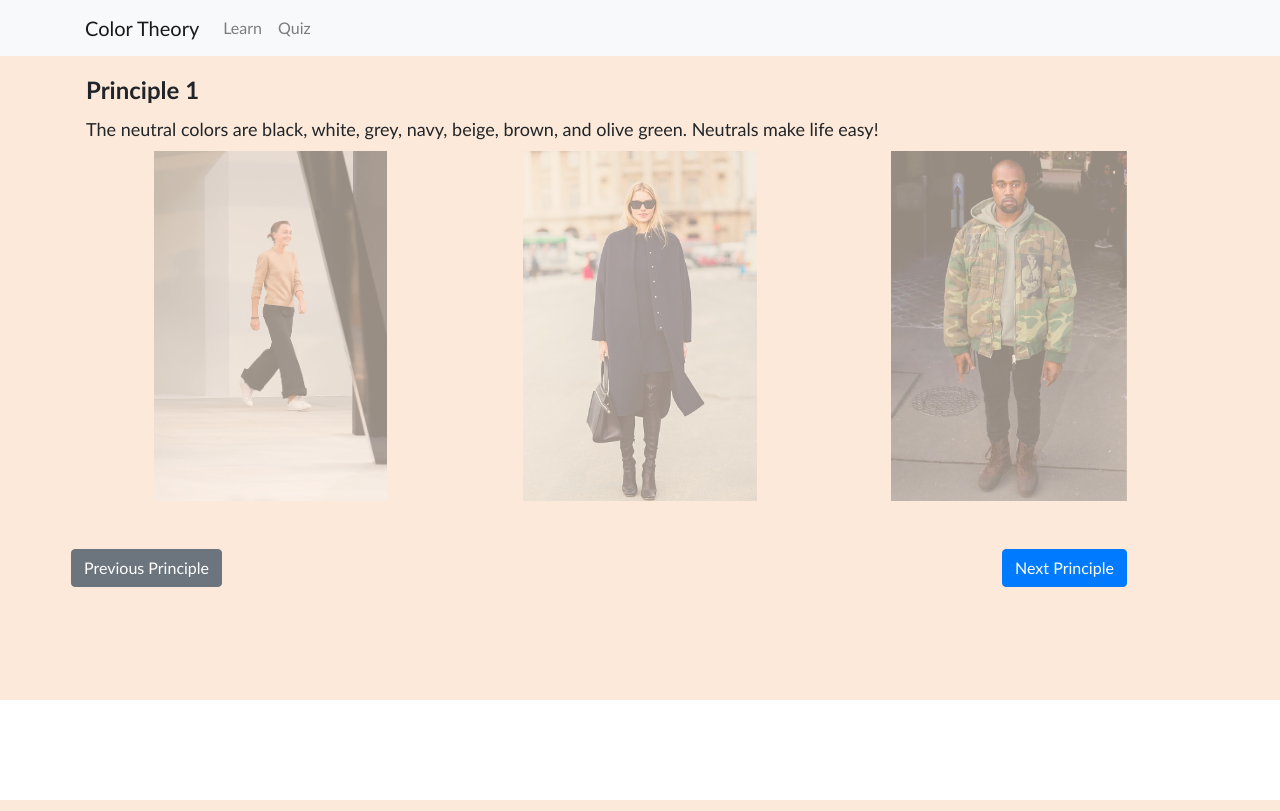
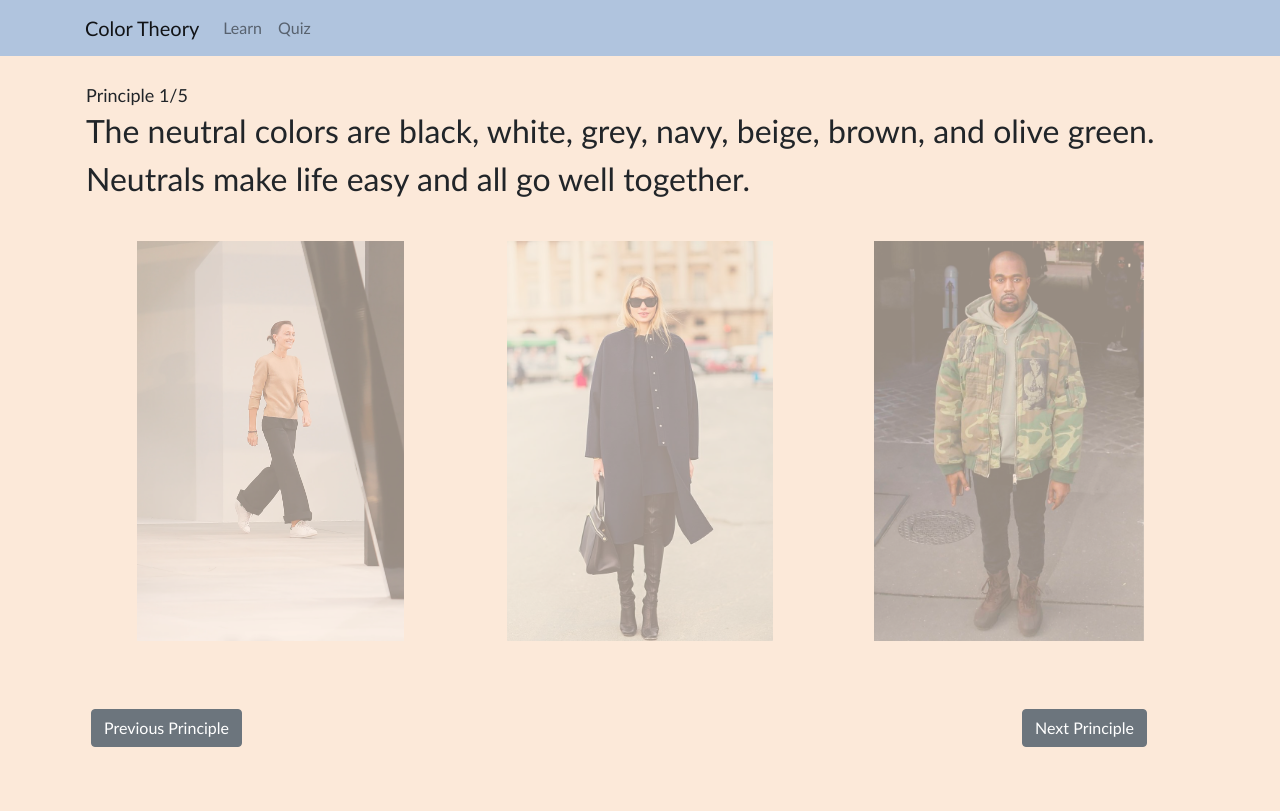
Before and after one commit to ldobrovic/ui-color-theory, a Flask app: page /learn/1 in a window 1280 px wide. Run offline with Flask 2, Linux system fonts and the light colour scheme; some libraries are stand-ins or nearby versions.

Commit message:
UI/graphic design for learn section

```diff
--- a/server.py
+++ b/server.py
@@ -32,11 +32,11 @@ user_answers = {
 lessons = [
     {
         "id": "0",
-        "text": "Advance through the slides to learn principles. Hover over the images to learn more!",
+        "text": "Advance through the lessons to learn the principles of color theory for fashion. On each page, hover over the images to learn more.",
     },
     {
         "id": "1",
-        "text": "The neutral colors are black, white, grey, navy, beige, brown, and olive green. Neutrals make life easy!",
+        "text": "The neutral colors are black, white, grey, navy, beige, brown, and olive green. Neutrals make life easy and all go well together.",
         "examples": [
             {
                 "description": "British designer Phoebe Philo combines the neutrals beige, black, and white into a simple yet put-together look.",
@@ -69,7 +69,7 @@ lessons = [
     },
     {
         "id": "3",
-        "text": "On a color wheel, colors next to each other (analogous colors) go well together! ",
+        "text": "On a color wheel, colors next to each other are called analogous colors. Analogous colors go very well together.",
         "examples": [
             {
                 "description": "Color wheel",
@@ -87,7 +87,7 @@ lessons = [
     },
     {
         "id": "4",
-        "text": "When in doubt, pick a few neutrals and a hint of color!",
+        "text": "When in doubt, pick a few neutral colors and a hint of a bright non-neutral.",
         "examples": [
             {
                 "description": "This outfit consits mostly of the neutrals beige and white, but adds a pop of pink footwear.",
@@ -105,7 +105,7 @@ lessons = [
     },
     {
         "id": "5",
-        "text": "Never be afraid of color",
+        "text": "Never be afraid of color.",
         "examples": [
             {
                 "description": "Rapper A$AP Rocky sports a daring pink Loewe tuxedo with a classic white shirt and sneakers at the 2019 pre-Grammys gala.",
--- a/static/learn.js
+++ b/static/learn.js
@@ -3,8 +3,46 @@
 
 $(document).ready(function(){
 
+    num_images = document.getElementsByClassName('img_tag').length
+    a = Array(num_images).fill(0)
+    descriptions = document.getElementsByClassName('img_description');
+
+    for (let i=0; i<descriptions.length; i++) {
+        console.log(descriptions[i]);
+        id = $(descriptions[i]).attr("id")[1];
+
+        images = document.getElementsByClassName('img_tag');
+        for (let j=0; j<images.length; j++) {
+            img_id = $(images[j]).attr("id")[1];
+            if (id == img_id) {
+                $(descriptions[i]).width($(images[j]).width());
+                left_marg = $(images[j]).css("margin-left");
+                left_marg = parseFloat(left_marg.slice(0, -1));
+                console.log(left_marg);
+                $(descriptions[i]).css(
+                    "top", $(images[j]).height() - $(descriptions[i]).height()
+                )
+                $(descriptions[i]).css(
+                    "left", left_marg
+                )
+            }
+        }
+    }
+
+
     $(".img_hover").hover(function() {
-        $(this).addClass('full_opacity');
+        child = $(this).children().css({"class": "img_tag"});
+        id = $(child[0]).attr("id")[1];
+        $(child[0]).addClass("full_opacity");
+        width = $(child[0]).width()
+        a[id-1] = 1
+        let result = a.every(function (e) {
+            return e == 1;
+        })
+        if (result) {
+            $("#next_btn").removeClass("btn-secondary");
+            $("#next_btn").addClass("btn-primary");
+        }
     })
 
     $('img').mapster({
--- a/static/main.css
+++ b/static/main.css
@@ -1,12 +1,40 @@
+html {
+  background-color: #fce9d9;
+}
+
 body {
   font-family: "Trebuchet MS";
+}
+
+.navstyle {
+  background-color: lightsteelblue !important;
 }
 
 .quiz-container {
   padding: 1em;
 }
+
+.learn_buttons {
+  /* margin-top: 60px; */
+  padding-top: 10px;
+  padding-left: 10px;
+}
+
+.learn_top {
+  margin-top: 10px;
+  margin-bottom: 30px;
+}
+
+.principle_num{
+  font-size: large;
+  font-weight: 100;
+  margin-bottom: -10px;
+}
+
 .principle{
-  font-size: large;
+  font-size: xx-large;
+  font-weight: light;
+  margin-bottom: 30px;
 }
 
 .quiz-header {
@@ -87,58 +115,60 @@ body {
   padding-right: 55px;
   padding-left: 30px;
 }
+
+.img_hover {
+  position: relative;
+}
+
 .img_wrap {
-  max-height: 350px;
-  /* opacity: 0.3; */
+  max-height: 400px;
+  position: relative;
+  display: block;
+  opacity: 0.4;
+
+  margin: auto;
+
+  transition: opacity 0.3s linear, visibility 0.3s linear;
 }
+
 
 .img_description {
   position: absolute;
-  top: 10;
-  bottom: 0;
-  left: -10;
-  right: 0;
-  /* background: rgba(213, 224, 231, 0.72); */
-  /* color: brown; */
-  background: rgba(235, 235, 235, 0.72);
+  /* top: 100%; */
+  /* left: 100%; */
+  width: 100%;
+  background: rgba(235, 235, 235, 0.9);
   color: black;
   visibility: hidden;
-  opacity: 0;
 
   /* transition effect. not necessary */
-  transition: opacity 0.2s, visibility 0.2s;
+  /* transition: opacity 0.3s linear, visibility 0.3s linear; */
 }
 
-.img_hover, .wheel{
+.learn_wheel {
+  display: inline-block;
+  padding-top: 100px;
+}
+
+.full_opacity{
+  opacity: 1.0 !important;
+}
+
+.wheel{
   opacity: 0.4;
 }
 
-.img_hover:hover {
-  opacity: 1;
+.img_hover {
+  justify-content: center;
+  text-align: center;
 }
 
 .img_hover:hover .img_description {
   visibility: visible;
   opacity: 1;
+
+  transition: all 0.3s ease-in-out;
 }
-
-/* .img_hover:hover .img_wrap{
-  opacity: 1;
-} */
-
-/* .img_wrap:hover + .img_description {
-  visibility: visible;
-  opacity: 1;
-}
-.img_description:hover {
-  opacity: 1;
-}
-.img_description:hover .img_wrap{
-  opacity: 1;
-}
-.img_wrap:hover {
-  opacity: 1;
-} */
 
 .prev_margin {
   margin-right: 780px;
--- a/templates/layout.html
+++ b/templates/layout.html
@@ -26,7 +26,7 @@
   </head>
   <body>
     <div class="container1">
-      <nav class="navbar navbar-expand-lg navbar-light bg-light">
+      <nav class="navbar navbar-expand-lg navbar-light bg-light navstyle">
         <div class="container">
           <a class="navbar-brand text-font text-color" href="/">Color Theory</a>
           <button
--- a/templates/learn.html
+++ b/templates/learn.html
@@ -19,10 +19,10 @@
     </div>
   </div>
   {% else %}
-  <div class="disinlineblck">
+  <div class="learn_top">
 
-    <div id="learn_header2" class="quiz-header font-weight-bold disinlineblck">
-      Principle {{data.id}}
+    <div id="learn_header2" class="principle_num">
+      Principle {{data.id}}/5
     </div>
 
     <div class="principle my-2">{{data.text}}</div>
@@ -36,9 +36,11 @@
 
 <div class="row justify-content-center">
 
+{% set count = [1] %}
+
 {% for example in data.examples %}
 
-  <div class="col-md-4 col-sm-5   col-lg-4">
+  <div class="col-md-4 col-sm-5 col-lg-4">
 
       {% if example.image.split('/')[3]=='p3wheel.png' %}
             <img
@@ -46,7 +48,9 @@
             alt="{{example.description}}"
             class="wheel img_wrap"
             id="{{example.image.split('/')[3]}}"
+            height = "300px"
             usemap="#colorwheel"
+            class = "learn_wheel"
           />
 
           <map name="colorwheel" id="colorwheel">
@@ -70,13 +74,16 @@
             <img
             src="{{example.image}}"
             alt="{{example.description}}"
-            class="img_wrap"
-            id="{{example.image.split('/')[3]}}"
+            class="img_wrap img_tag"
+            id="{{count}}"
           />
-          <p class="img_description ">{{example.description}}</p>
+          <p class="img_description" id="{{count}}">{{example.description}}</p>
         </div>
 
+      {% if count.append(count.pop() + 1) %}{% endif %}
+
       {%endif%}
+
 
 
 
@@ -87,35 +94,31 @@
 
   <div class="row justify-content-center">
 
+  {% set count = [1] %}
+
   {% for example in data.examples %}
 
   <div class="col-md-6 img_center img_hover">
-    <div class="text-center">
       <img
         src="{{example.image}}"
         alt="{{example.description}}"
         height = auto
         width = 100%
-        class="img_wrap"
+        class="img_wrap img_tag"
+        id = "{{count}}"
       />
-      <p class="img_description ">{{example.description}}</p>
-    </div>
+      <p class="img_description" id="{{count}}">{{example.description}}</p>
   </div>
+  {% if count.append(count.pop() + 1) %}{% endif %}
   {% endfor %}
 
   {% endif %}
 
-</div>
+  </div>
 
-<div class="row my-4 ">
+<div class="row my-4 learn_buttons">
   {% if next == 6 %}
-  <a href="/quiz/0" class="btn btn-primary  quiz_margin">Quiz me</a>
-  <a href="/learn/0" class="btn btn-secondary ">Redo lesson</a>
-  {% elif next == 1 %}
-
-  {% else %}
-
-  <div class="row my-4">
+  <div class="row my-4 learn_buttons">
     <div>
       <a
         href="/learn/{{before}}"
@@ -125,7 +128,26 @@
     </div>
 
     <div class>
-      <a href="/learn/{{next}}" class="btn btn-primary "
+      <a href="/quiz/0" class="btn btn-secondary" id="next_btn"
+        >Take me to the quiz</a
+      >
+    </div>
+  </div>
+  {% elif next == 1 %}
+
+  {% else %}
+
+  <div class="row my-4 learn_buttons">
+    <div>
+      <a
+        href="/learn/{{before}}"
+        class="btn btn-secondary  prev_margin"
+        >Previous Principle</a
+      >
+    </div>
+
+    <div class>
+      <a href="/learn/{{next}}" class="btn btn-secondary" id="next_btn"
         >Next Principle</a
       >
     </div>
--- a/templates/welcome.html
+++ b/templates/welcome.html
@@ -7,7 +7,7 @@
   Color Theory for Style
   <!-- <div>Never go out of style with these principles.</div> -->
 </div>
-<div class="center welcome_img img_hover">
+<div class="center welcome_img">
   <img
     src="/static/images/p3wheel.png"
     alt="Color Wheel"
```
